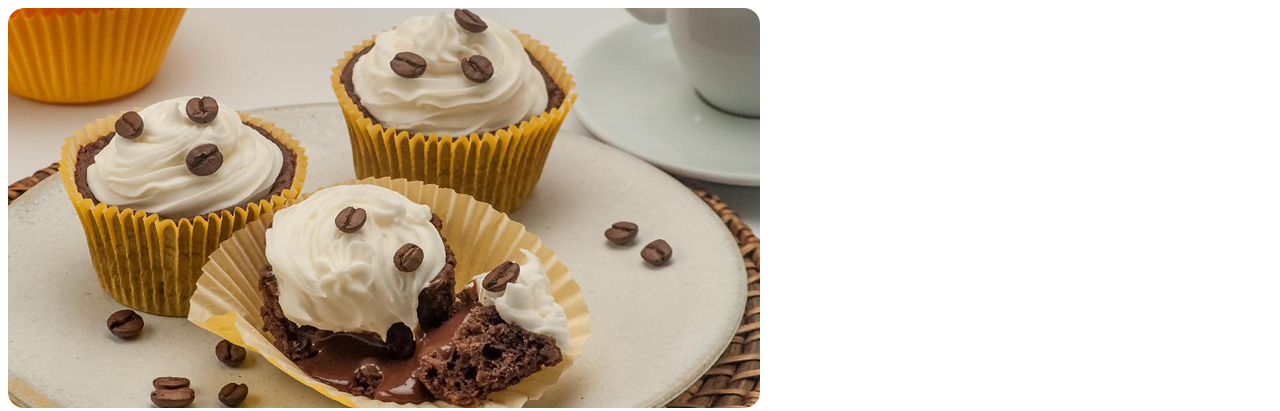
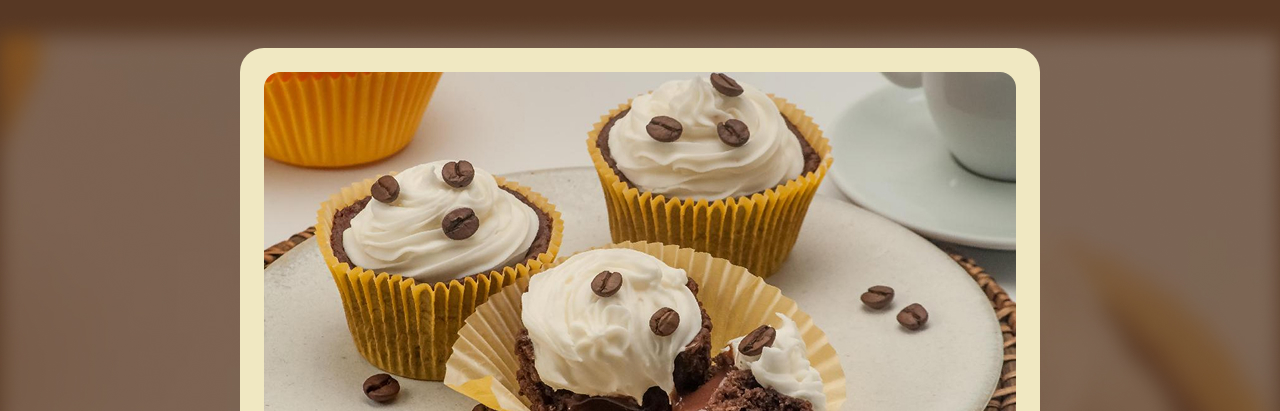
Before and after one commit to RudsonMarques/Pagina-de-receitas, a plain HTML site: page index.html in a window 1280 px wide. Shown: the top 411 px of the page. Drawn offline with Linux system fonts and the light colour scheme.

Commit message:
imagem de fundo e style da page

```diff
--- a/index.html
+++ b/index.html
@@ -10,13 +10,14 @@
 </head>
 
 <body>
-    <div id="page"></div>
+    <div id="page">
         <img src="assets/main-image.jpg" alt="Imagem de um cupcake com grãos de café e chantilly">
         <main>
             <section id="about"></section>
             <h1>Cupcake de café com chantilly</h1>
             <p>
-            O bolinho perfeito para acompanhar o café de todos os dias. É muito fácil e ainda por cima fica maravilhoso,
+                O bolinho perfeito para acompanhar o café de todos os dias. É muito fácil e ainda por cima fica
+                maravilhoso,
                 com certeza vai impressionar. Faz e depois me conta o que achou!
             </p>
             <p>
@@ -45,13 +46,21 @@
             <section id="preparationMode"></section>
             <h2>Modo de preparo</h2>
             <p>
-            No liquidificador, bata a água, o café solúvel, os ovos, o óleo, o açúcar e o chocolate em pó até ficar homogêneo. Transfira para uma tigela, adicione a farinha e o fermento e misture com uma colher. Despeje em forminhas para cupcakes forradas com forminhas de papel e coloque em uma fôrma grande, um ao lado do outro. Leve ao forno médio, preaquecido, por 25 minutos ou até assar e dourar. Retire e deixe esfriar.
+                No liquidificador, bata a água, o café solúvel, os ovos, o óleo, o açúcar e o chocolate em pó até ficar
+                homogêneo. Transfira para uma tigela, adicione a farinha e o fermento e misture com uma colher. Despeje
+                em forminhas para cupcakes forradas com forminhas de papel e coloque em uma fôrma grande, um ao lado do
+                outro. Leve ao forno médio, preaquecido, por 25 minutos ou até assar e dourar. Retire e deixe esfriar.
                 <br><br>
-            Para o recheio, leve todos os ingredientes ao fogo médio, mexendo bem até engrossar. Desligue, deixe esfriar e coloque dentro de um saco de confeiteiro com bico perle. Reserve. Coloque o chantilly dentro de um saco de confeiteiro com bico pitanga e reserve.
+                Para o recheio, leve todos os ingredientes ao fogo médio, mexendo bem até engrossar. Desligue, deixe
+                esfriar e coloque dentro de um saco de confeiteiro com bico perle. Reserve. Coloque o chantilly dentro
+                de um saco de confeiteiro com bico pitanga e reserve.
                 <br><br>
-            Para a montagem, faça um furo no centro dos cupcakes e recheie com o brigadeiro de café reservado. Decore as superfícies dos cupcakes com o chantilly reservado, fazendo círculos. Decore com grãos de café e leve à geladeira até o momento de servir.
+                Para a montagem, faça um furo no centro dos cupcakes e recheie com o brigadeiro de café reservado.
+                Decore as superfícies dos cupcakes com o chantilly reservado, fazendo círculos. Decore com grãos de café
+                e leve à geladeira até o momento de servir.
             </p>
         </main>
+    </div>
 </body>
 
 </html>
--- a/style.css
+++ b/style.css
@@ -1,3 +1,17 @@
+body {
+    background-image: url(assets/bg.jpg);
+    background-size: cover;
+}
+
+#page {
+    box-sizing: border-box;
+    width: 800px;
+    padding: 24px;
+    background-color: #F0E8C2;
+    border-radius: 24px;
+    margin: 48px auto;
+}
+
 img {
-border-radius: 16px;
+    border-radius: 16px;
 }
```
Lines whose indentation alone changed are shown as unchanged.
